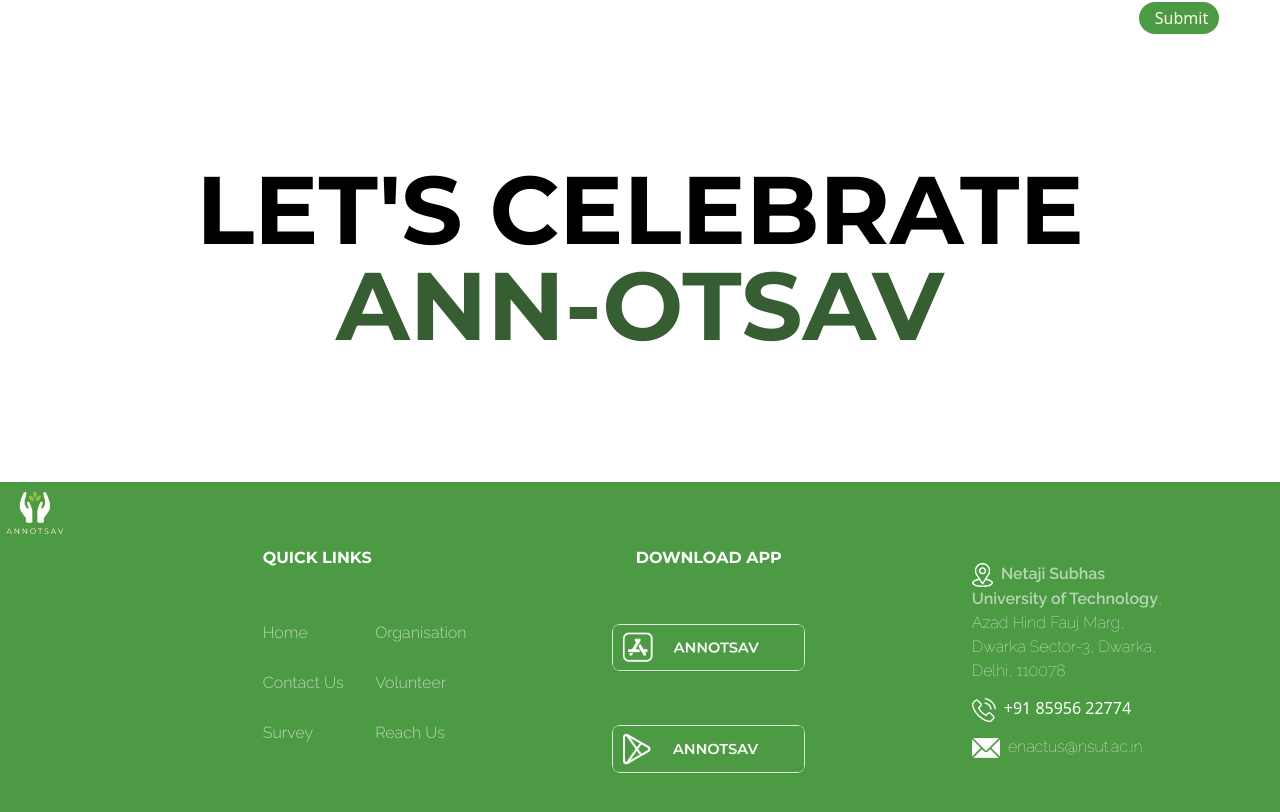
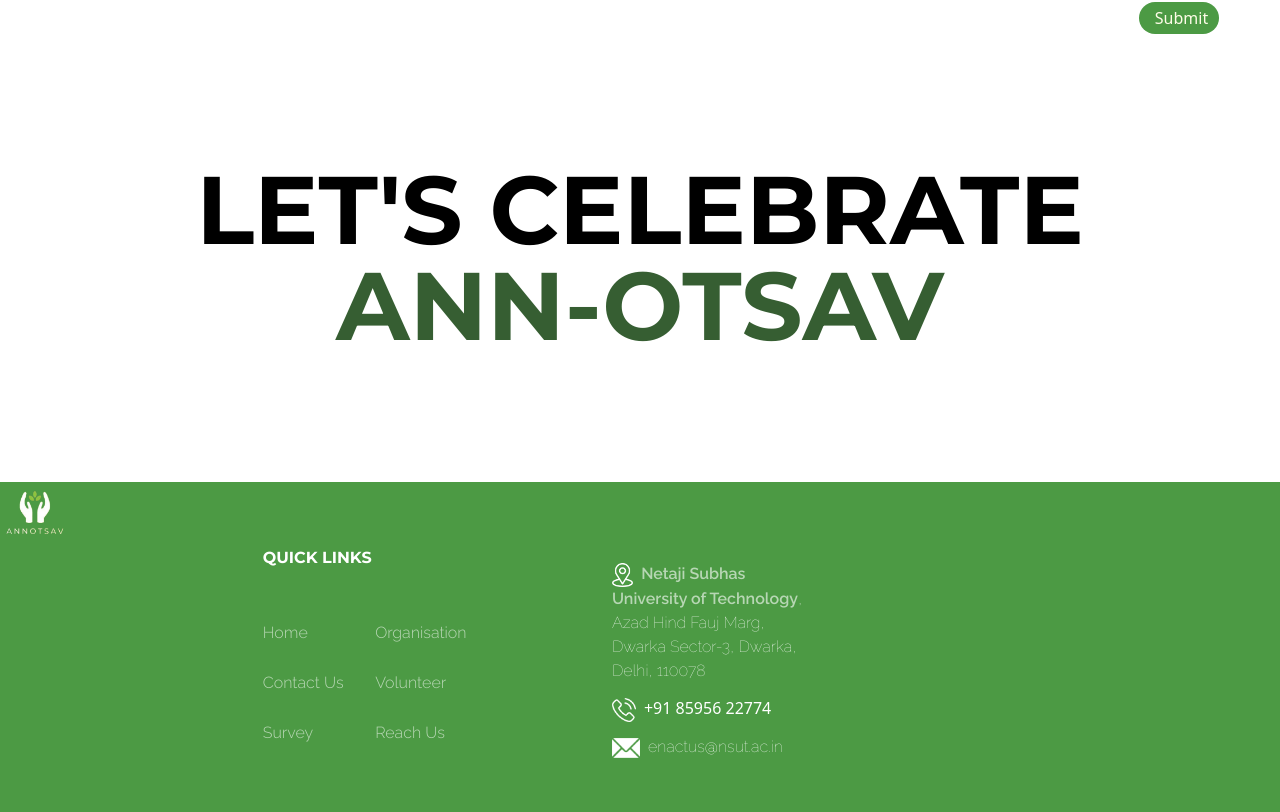
Before and after one commit to info-arnav/annotsav-website, a React (Vite) app: page /contact in a window 1280 px wide. Shown: the part 360-1172 px from the top of the page. Built offline with nearby package versions, Linux system fonts and the light colour scheme.

Commit message:
feat: apps removed

```diff
--- a/src/components/Footer.jsx
+++ b/src/components/Footer.jsx
@@ -69,23 +69,7 @@
                   Reach Us
                 </NavLink>
               </div>
-              <div className="inline-grid grid-cols-1 text-white pl-[13%] py-[5%] gap-[25%]">
-                <div className="font-montserrat font-bold text-center">
-                  DOWNLOAD APP
-                </div>
-                <NavLink to="/">
-                  <img
-                    src={PlaystoreTransparent}
-                    className="max-h-12 shadow-sm hover:shadow-white rounded-lg"
-                  />
-                </NavLink>
-                <NavLink to="/">
-                  <img
-                    src={AppStoreTransparent}
-                    className="max-h-12 shadow-sm hover:shadow-white rounded-lg"
-                  />
-                </NavLink>
-              </div>
+
               <div className="inline-grid grid-cols-1 text-white pl-[13%] py-[4%] max-w-[28%]">
                 <a
                   className="font-raleway font-thin pt-[15%] pb-[7%]"
--- a/src/components/Home.jsx
+++ b/src/components/Home.jsx
@@ -23,8 +23,7 @@
           nourish the soil
         </div>
         <div className=" absolute bottom-0 left-0 cursor-pointer pb-9 flex ">
-        <img src={appstore} className="h-16  ml-[3%]" />
-        <img src={playstore} className="h-16 " />
+
       </div>
       </div>
 
```
